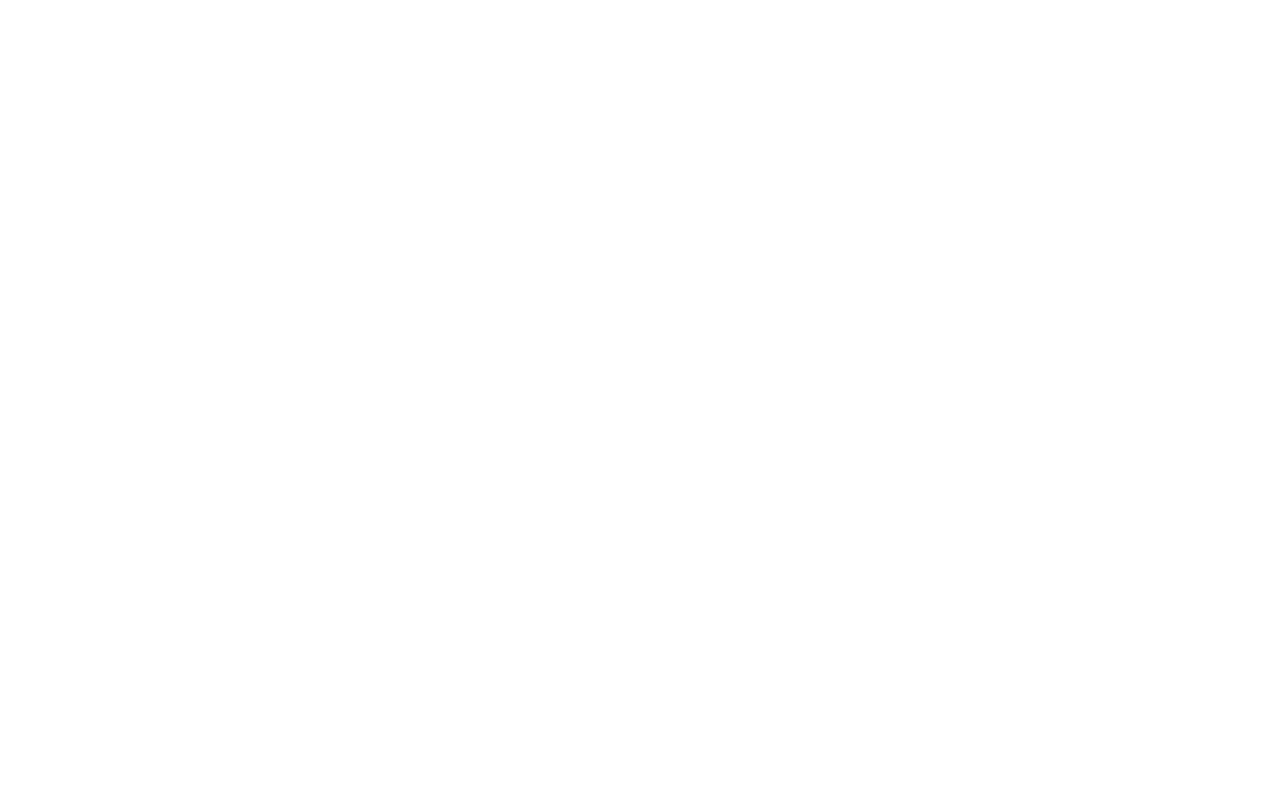
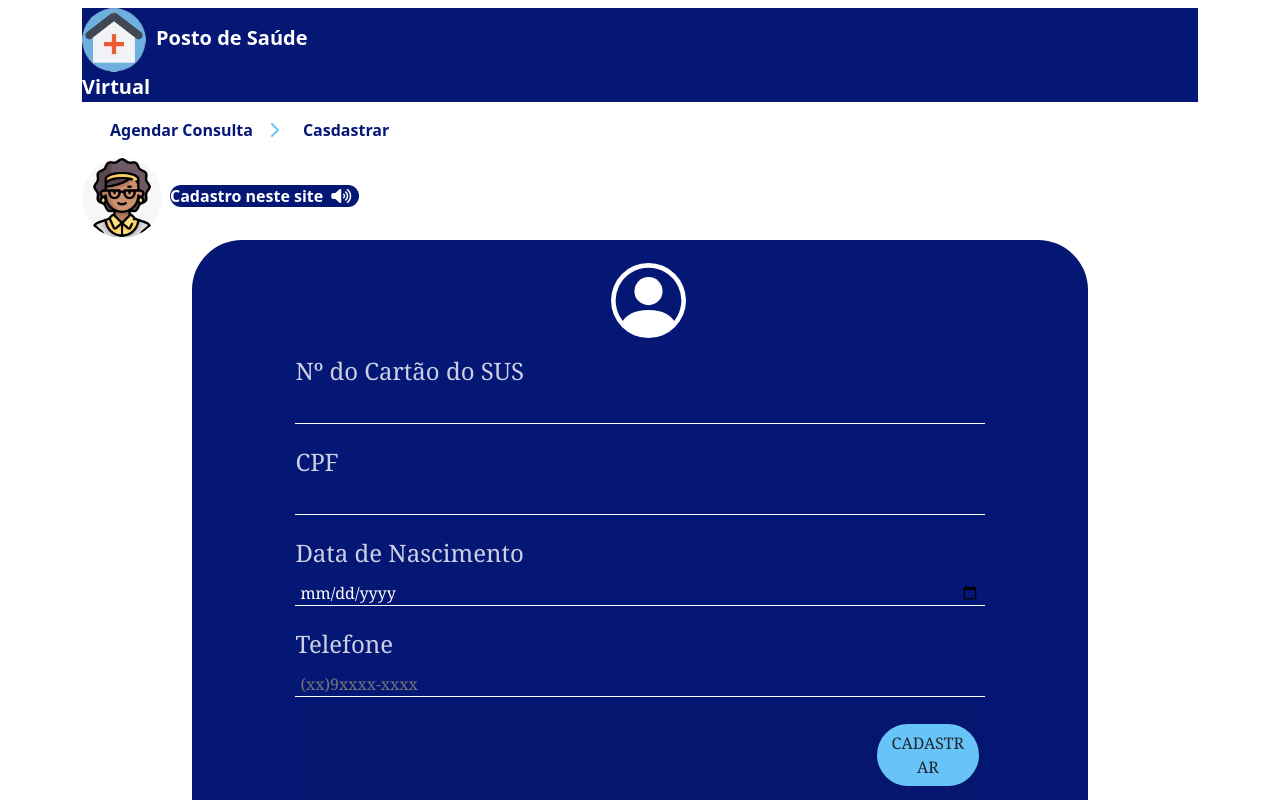
Before and after one commit to rma98/posto-saude-virtual, a Vue app: page /iniciarCadastro in a window 1280 px wide. Before the commit this address had no page. Shown: the top 800 px of the page. Built offline with nearby package versions, Linux system fonts and the light colour scheme.

Commit message:
reorganiza partes da estrutura vue e codigos html

```diff
--- a/src/components/AgendarConsulta.vue
+++ b/src/components/AgendarConsulta.vue
@@ -58,7 +58,7 @@
             </form>
             <ul class="navbar-nav me-auto mb-2 mb-lg-0">
               <li class="nav-item">
-                <a class="nav-link active" aria-current="page" href="#" id="first-menu">Iniciar Cadastro</a>
+                <a class="nav-link active" aria-current="page" href="iniciarCadastro" id="first-menu">Iniciar Cadastro</a>
               </li>
             </ul>
             <ul class="navbar-nav me-auto mb-2 mb-lg-0">
--- /dev/null
+++ b/src/components/iniciarCadastro.vue
@@ -0,0 +1,236 @@
+<template>
+  <div class="container">
+    <div class="cabecalho-logo">
+      <header class="cabecalho">
+        <img class="logo" src="../assets/my-logo.png">
+        <span><strong>Posto de Saúde Virtual</strong></span>
+      </header>
+    </div>
+    <div class="next-page">
+      <nav class="navbar navbar-expand-lg next-page">
+        <div class="container-fluid">
+          <button class="navbar-toggler" type="button" data-bs-toggle="collapse" data-bs-target="#navbarSupportedContent" aria-controls="navbarSupportedContent" aria-expanded="false" aria-label="Toggle navigation">
+            <span class="navbar-toggler-icon"></span>
+          </button>
+          <div class="collapse navbar-collapse" id="navbarSupportedContent">
+            <ul class="navbar-nav me-auto mb-2 mb-lg-0">
+              <li class="nav-item">
+                <a class="nav-link active" aria-current="page" href="agendarConsulta" id="second-menu"><strong>Agendar Consulta</strong></a>
+              </li>
+              <li class="nav-item">
+                <a class="nav-link disabled" aria-current="page" href="#" id="seta"><i class="fa-solid fa-chevron-right"></i></a>
+              </li>
+              <li class="nav-item">
+                <a class="nav-link disabled" aria-current="page" href="#" id="second-menu"><strong>Casdastrar</strong></a>
+              </li>
+            </ul>
+          </div>
+        </div>
+      </nav>
+    </div>
+    <div class="atendente">
+      <header class="header-atendente">
+        <img class="atendente-img" src="../assets/atendente.png">
+        <span><strong id="atendente-voice">Cadastro neste site<i class="fa-solid fa-volume-high" id="sound"></i></strong></span>
+      </header>
+    </div>
+    <div id="body-cadastro">
+      <form class="card">
+        <div class="card-header">
+          <svg xmlns="http://www.w3.org/2000/svg" width="75" height="75" fill="white"  class="bi bi-person-circle" viewBox="0 0 16 16">
+            <path d="M11 6a3 3 0 1 1-6 0 3 3 0 0 1 6 0z"/>
+            <path fill-rule="evenodd" d="M0 8a8 8 0 1 1 16 0A8 8 0 0 1 0 8zm8-7a7 7 0 0 0-5.468 11.37C3.242 11.226 4.805 10 8 10s4.757 1.225 5.468 2.37A7 7 0 0 0 8 1z"/>
+          </svg>
+        </div>
+        <div class="card-content">
+          <div class="card-content-area">
+            <label for="sus">Nº do Cartão do SUS</label>
+            <input type="text" name="cartaoSus" id="sus" autocomplete="off" v-model="NºdoCartãodoSUS">
+          </div>
+          <div class="card-content-area">
+            <label for="cpf">CPF</label>
+            <input type="text" name="cpf" id="cpf" autocomplete="off" v-model="CPF">
+          </div>
+          <div class="card-content-area">
+            <label for="data">Data de Nascimento</label>
+            <input type="date" name="data" id="data" autocomplete="off" v-model="DatadeNascimento">
+          </div>
+          <div class="card-content-area">
+            <label for="phone">Telefone</label>
+            <input type="tel" name="phone" id="phone" pattern="\([0-9]{2}\)[9]{1}[0-9]{4}-[0-9]{4}" placeholder="(xx)9xxxx-xxxx" autocomplete="off" v-model="Telefone">
+            <span v-show="deuErro1" class="erro-senha"
+              ><i class="fa fa-times"></i>Nenhum dado cadastrado ou Dados
+              incopletos</span
+            >
+          </div>
+        </div>
+        <div class="card-footer">
+          <button
+            v-on:click="Cadastrar()"
+            class="btn col-2"
+          >
+            CADASTRAR
+          </button>
+        </div>
+        <div class="voltar">
+            <router-link to= "agendarConsulta"><img class="seta" src="../assets/seta.png"></router-link>
+        </div>
+      </form>
+    </div>
+  </div>
+</template>
+
+<script>
+export default {
+  name: "iniciarCadastro",
+  data() {
+    return {
+      deuErro1: false,
+      deuErro: false,
+      NºdoCartãodoSUS: '',
+      CPF: '',
+      DatadeNascimento: '',
+      Telefone: '',
+    };
+  },
+  methods: {
+    Cadastrar() {
+        if (
+        this.NºdoCartãodoSUS == "" ||
+        this.NºdoCartãodoSUS == " " ||
+        this.NºdoCartãodoSUS < 3 ||
+        this.CPF == "" ||
+        this.CPF == " " ||
+        this.CPF < 3 ||
+        this.DatadeNascimento == "" ||
+        this.Telefone == ""
+      ) {
+        this.deuErro1 = true;
+        this.NºdoCartãodoSUS = "";
+        this.CPF = "";
+        this.DatadeNascimento = "";
+        this.Telefone = "";
+      } else {
+          this.$router.push("agendarConsulta");
+        }
+    }
+  },
+};
+</script>
+
+<style scoped>
+.cabecalho {
+  width: 20vw;
+  color: #ffffff;
+  font-size: 15pt;
+}
+.logo {
+  width: 5vw;
+}
+strong {
+  margin-left: 0.5em;
+}
+.cabecalho-logo {
+  margin-top: 0.5em;
+  background-color: #051775;
+}
+.next-page {
+  background-color: #ffffff;
+}
+#second-menu {
+  color: #051775;
+}
+#seta {
+  color: #66C4F9
+}
+.atendente-img {
+  height: 10vh;
+  border-radius: 100%;
+
+}
+#atendente-voice {
+  background-color: #051775;
+  color: #ffffff;
+  border-radius: 50px 50px 50px 50px;
+}
+#sound {
+  margin: 0.5em;
+}
+ #body-cadastro {
+  display: flex;
+  align-items: center;
+  justify-content: center;
+  height: 101vh;
+  font-family: Cambria, Cochin, Georgia, Times, 'Times New Roman', serif;
+}
+.card {
+  background-color: #051775;
+  position: absolute;
+  top: 30%;
+  padding: 8%;
+  border-radius: 2px;
+  border-radius: 50px 50px 50px 50px;
+  width: 70vw;
+  height: 88vh;
+}
+.card-header{
+  position: absolute;
+  top:2%;
+  background: none;
+  left: 45%;
+}
+.card-content label {
+  color: #ffffff;
+  font-size: 18pt;
+  opacity: 0.8;
+}
+.card-content-area {
+  display: flex;
+  flex-direction: column;
+  padding:10px 0;
+}
+.card-content-area input {
+  margin-top: 10px;
+  padding:0 5px;
+  background-color: transparent;
+  border:none;
+  border-bottom: 1px solid #ffffff;
+  outline: none;
+  color: #ffffff;
+}
+.card-footer .submit{
+  position:absolute;
+  width: 15%;
+  right: 10%;
+  height: 40px;
+  background-color: #66C4F9;
+  border-radius: 10px 10px 10px 10px;
+  border:none;
+  color: #ffffff;
+  margin: 10px 0;
+}
+.card-footer a {
+  text-align: center;
+  font-size: 12px;
+  opacity: 0.8;
+  color: #ffffff;
+  text-decoration: none;
+}
+.rede{
+  color:white;
+}
+.iconeRedes{
+  width: 5%;
+}
+.btn {
+  background-color: #66C4F9;
+  border-radius: 50px 50px 50px 50px;
+  margin: 0.5em;
+  margin-left: 86%;
+  width: 8vw;
+}
+.seta {
+  width: 5%;
+  border-radius: 80px 80px 80px 80px;
+}
+</style>
--- a/src/router/index.js
+++ b/src/router/index.js
@@ -4,6 +4,7 @@
 import cadastroPage from '../components/cadastro.vue'
 import funcionalidadesPage from '../components/funcionalidades.vue'
 import agendarConsulta from '../components/agendarConsulta.vue'
+import iniciarCadastro from '../components/iniciarCadastro.vue'
 
 const routes = [
   {
@@ -31,6 +32,11 @@
     name: 'agendarConsulta',
     component: agendarConsulta
   },
+  {
+    path: '/iniciarCadastro',
+    name: 'iniciarCadastro',
+    component: iniciarCadastro
+  },
 ]
 
 const router = createRouter({
```
